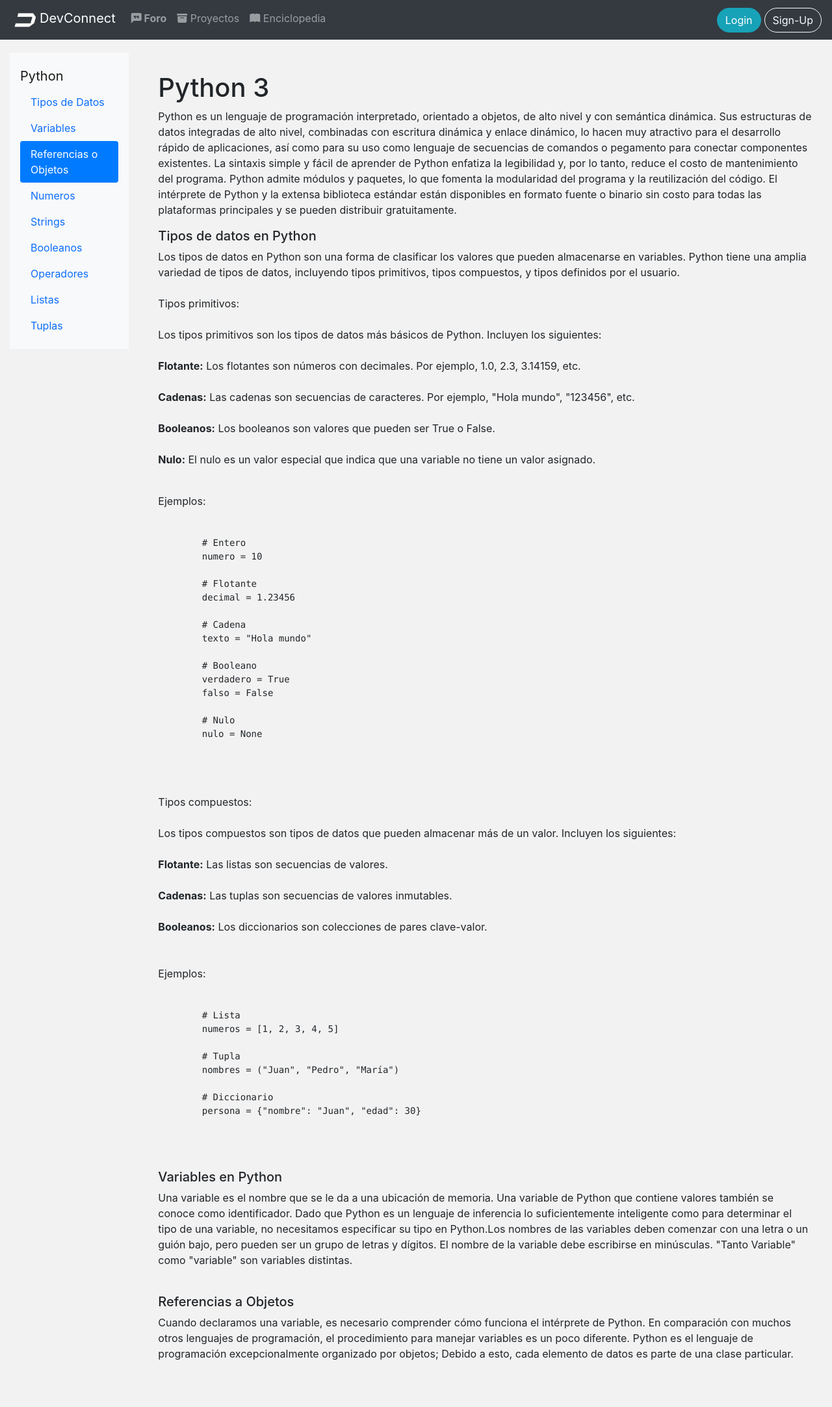
After one commit to MateoVR13/DevConnect, a Django app: page /enciclopedia in a window 1280 px wide. The commit adds this page. Shown: the whole page at 65% size. Run offline with Django 4.2, Linux system fonts and the light colour scheme; some libraries are stand-ins or nearby versions.

Commit message:
Preguntas completo, respuestas falta edit y eliminar, proyectos falta eliminar.Agregar contenido a la enciclopedia.

```diff
--- a/appdevconnect/templates/baseTemplate.html
+++ b/appdevconnect/templates/baseTemplate.html
@@ -19,7 +19,6 @@
         integrity="sha384-cuYeSxntonz0PPNlHhBs68uyIAVpIIOZZ5JqeqvYYIcEL727kskC66kF92t6Xl2V"
         crossorigin="anonymous"></script>
     <link rel="stylesheet" href="https://cdn.jsdelivr.net/npm/bootstrap-icons@1.11.1/font/bootstrap-icons.css">
-
 
     <script src="https://code.jquery.com/jquery-3.2.1.slim.min.js"
         integrity="sha384-KJ3o2DKtIkvYIK3UENzmM7KCkRr/rE9/Qpg6aAZGJwFDMVNA/GpGFF93hXpG5KkN"
@@ -65,9 +64,9 @@
                     <span class="sr-only">(current)</span>
                 </a>
 
-                <a class="nav-link" href="#">
-                    <i class="bi bi-people-fill"></i>
-                    Grupos
+                <a class="nav-link" href="/enciclopedia">
+                    <i class="bi bi-book-fill"></i>
+                    Enciclopedia
                     <span class="sr-only">(current)</span>
                 </a>
 
--- a/appdevconnect/templates/createQuestion.html
+++ b/appdevconnect/templates/createQuestion.html
@@ -9,7 +9,7 @@
     <div class="col-4">
     </div>
 
-    <div class="col-4" style="padding: 10px; border-radius: 15px; background-color:white; margin-top: 200px; box-shadow: 5px 5px 10px rgba(0, 0, 0, 0.2);">
+    <div class="col-4" style="padding: 10px; border-radius: 15px; background-color:white; margin-top: 100px; box-shadow: 5px 5px 10px rgba(0, 0, 0, 0.2);">
 
         <div class="text-center">
             <h1>Registro de Pregunta</h1>
--- /dev/null
+++ b/appdevconnect/templates/paginas/paginaEnciclopedia.html
@@ -0,0 +1,139 @@
+{% extends "baseTemplate.html" %}
+
+{% block title %} DevConnect | Enciclopedia {% endblock %}
+
+{% block content %}
+
+<div class="row">
+  <div class="col-2">
+    <nav id="navbar-example3" class="navbar navbar-light bg-light flex-column align-items-stretch p-3">
+      <a class="navbar-brand" href="#item-Python">Python</a>
+      <nav class="nav nav-pills flex-column">
+        <a class="nav-link active" href="#item-Tipos">Tipos de Datos</a>
+        <a class="nav-link" href="#item-Variables">Variables</a>
+        <a class="nav-link" href="#item-Referencias">Referencias o Objetos</a>
+        <a class="nav-link" href="#item-2">Numeros</a>
+        <a class="nav-link" href="#item-3">Strings</a>
+        <a class="nav-link" href="#item-2">Booleanos</a>
+        <a class="nav-link" href="#item-3">Operadores</a>
+        <a class="nav-link" href="#item-2">Listas</a>
+        <a class="nav-link" href="#item-3">Tuplas</a>
+      </nav>
+    </nav>
+  </div>
+  <div class="col-10" style="padding: 30px;">
+    <div data-bs-spy="scroll" data-bs-target="#navbar-example3" data-bs-offset="0" class="scrollspy-example-2"
+      tabindex="0">
+      <h1 id="item-Python">Python 3</h1>
+      <p>Python es un lenguaje de programación interpretado, orientado a objetos, de alto nivel y con semántica
+        dinámica.
+        Sus estructuras de datos integradas de alto nivel, combinadas con escritura dinámica y enlace dinámico, lo hacen
+        muy atractivo para el desarrollo rápido de aplicaciones, así como para su uso como lenguaje de secuencias de
+        comandos
+        o pegamento para conectar componentes existentes. La sintaxis simple y fácil de aprender de Python enfatiza la
+        legibilidad y, por lo tanto, reduce el costo de mantenimiento del programa. Python admite módulos y paquetes, lo
+        que fomenta la modularidad del programa y la reutilización del código. El intérprete de Python y la extensa
+        biblioteca
+        estándar están disponibles en formato fuente o binario sin costo para todas las plataformas principales y se
+        pueden
+        distribuir gratuitamente.</p>
+
+      <h5 id="item-Tipos">Tipos de datos en Python</h5>
+      <p>
+        Los tipos de datos en Python son una forma de clasificar los valores que pueden almacenarse en variables.
+        Python tiene una amplia variedad de tipos de datos, incluyendo tipos primitivos, tipos compuestos, y tipos
+        definidos por el usuario.<br>
+        <br>
+        Tipos primitivos:<br>
+        <br>
+        Los tipos primitivos son los tipos de datos más básicos de Python. Incluyen los siguientes:<br>
+        <br>
+        <strong>Flotante:</strong> Los flotantes son números con decimales. Por ejemplo, 1.0, 2.3, 3.14159, etc.<br>
+        <br>
+        <strong>Cadenas:</strong> Las cadenas son secuencias de caracteres. Por ejemplo, "Hola mundo", "123456",
+        etc.<br>
+        <br>
+        <strong>Booleanos:</strong> Los booleanos son valores que pueden ser True o False.<br>
+        <br>
+        <strong>Nulo:</strong> El nulo es un valor especial que indica que una variable no tiene un valor asignado.<br>
+      </p>
+      <br>
+      Ejemplos:
+      <pre class="hljs"><code>
+
+        # Entero
+        numero = 10
+
+        # Flotante
+        decimal = 1.23456
+
+        # Cadena
+        texto = "Hola mundo"
+
+        # Booleano
+        verdadero = True
+        falso = False
+
+        # Nulo
+        nulo = None
+
+      </code></pre>
+
+      <br>
+      Tipos compuestos:<br>
+      <br>
+      Los tipos compuestos son tipos de datos que pueden almacenar más de un valor. Incluyen los siguientes:<br>
+      <br>
+      <strong>Flotante:</strong> Las listas son secuencias de valores.<br>
+      <br>
+      <strong>Cadenas:</strong> Las tuplas son secuencias de valores inmutables.<br>
+      <br>
+      <strong>Booleanos:</strong> Los diccionarios son colecciones de pares clave-valor.<br>
+      <br>
+      <br>
+      Ejemplos:
+      <pre class="hljs"><code>
+
+        # Lista
+        numeros = [1, 2, 3, 4, 5]
+
+        # Tupla
+        nombres = ("Juan", "Pedro", "María")
+
+        # Diccionario
+        persona = {"nombre": "Juan", "edad": 30}
+
+
+    </code></pre>
+
+      <h5 id="item-Variables">Variables en Python</h5>
+      <p>Una variable es el nombre que se le da a una ubicación de memoria. Una variable de Python que contiene valores
+        también se conoce como identificador.
+
+        Dado que Python es un lenguaje de inferencia lo suficientemente inteligente como para determinar el tipo de una
+        variable, no necesitamos especificar
+
+        su tipo en Python.Los nombres de las variables deben comenzar con una letra o un guión bajo, pero pueden ser un
+        grupo de letras y dígitos.
+
+        El nombre de la variable debe escribirse en minúsculas. "Tanto Variable" como "variable" son variables
+        distintas.</p><br>
+
+      <h5 id="item-Referencias">Referencias a Objetos</h5>
+
+      <p>
+        Cuando declaramos una variable, es necesario comprender cómo funciona el intérprete de Python. En comparación
+        con muchos otros lenguajes de programación, el procedimiento para manejar variables es un poco diferente.
+
+        Python es el lenguaje de programación excepcionalmente organizado por objetos; Debido a esto, cada elemento
+        de datos es parte de una clase particular.
+      </p><br>
+
+
+
+
+    </div>
+  </div>
+</div>
+
+{% endblock %}
--- a/appdevconnect/urls.py
+++ b/appdevconnect/urls.py
@@ -9,9 +9,17 @@ urlpatterns = [
      path("accounts/", include("django.contrib.auth.urls")),
      path('accounts/register/', views.register, name='register'),
      path('pregunta', views.crear_pregunta, name='Pregunta'),
-      path('editar_pregunta/<int:pregunta_id>/', views.editar_pregunta, name='editar_pregunta'),
-      path('borrar_pregunta/<int:pregunta_id>/', views.borrar_pregunta, name='borrar_pregunta'),
-      path('responder_pregunta/<int:pregunta_id>/', views.responder_pregunta, name='responder_pregunta'),
+     path('editar_pregunta/<int:pregunta_id>/', views.editar_pregunta, name='editar_pregunta'),
+     path('borrar_pregunta/<int:pregunta_id>/', views.borrar_pregunta, name='borrar_pregunta'),
+     path('responder_pregunta/<int:pregunta_id>/', views.responder_pregunta, name='responder_pregunta'),
+     path('registrar_proyecto/', views.registrar_proyecto, name='registrar_proyecto'),
+     path('proyectos_alfabetico/', views.proyectos_alfabetico, name='proyectos_alfabetico'),
+     path('proyectos_recientes/', views.proyectos_recientes, name='proyectos_recientes'),
+     path('proyectos_antiguos/', views.proyectos_antiguos, name='proyectos_antiguos'),
+     path('preguntas_alfabetico/', views.preguntas_alfabetico, name='preguntas_alfabetico'),
+     path('preguntas_recientes/', views.preguntas_recientes, name='preguntas_recientes'),
+     path('preguntas_antiguos/', views.preguntas_antiguos, name='preguntas_antiguos'),
      path('foro', views.listar_preguntas, name='Foro'),
-     path('proyectos', views.proyectos, name='Proyectos'),
+     path('proyectos', views.listar_proyectos, name='Proyectos'),
+     path('enciclopedia', views.enciclopedia, name='Enciclopedia'),
 ]
--- a/appdevconnect/views.py
+++ b/appdevconnect/views.py
@@ -1,7 +1,7 @@
 from django.shortcuts import render, redirect
 from django.contrib.auth import login
-from .forms import PreguntaForm, RespuestaForm
-from .models import Pregunta, Respuesta
+from .forms import PreguntaForm, RespuestaForm, ProyectoForm
+from .models import Pregunta, Respuesta, Proyecto
 from django.contrib.auth.decorators import login_required
 from django.shortcuts import get_object_or_404
 
@@ -10,6 +10,9 @@ from .forms import CustomRegistrationForm
 
 def proyectos(request):
     return render(request, 'paginas/paginaProyectos.html')
+
+def enciclopedia(request):
+    return render(request, 'paginas/paginaEnciclopedia.html')
 
 def register(request):
     if request.method == 'POST':
@@ -65,6 +68,7 @@ def borrar_pregunta(request, pregunta_id):
 
     return redirect('Foro')
 
+@login_required(login_url='accounts/login')
 def responder_pregunta(request, pregunta_id):
     pregunta = Pregunta.objects.get(id=pregunta_id)
 
@@ -80,3 +84,48 @@ def responder_pregunta(request, pregunta_id):
         form = RespuestaForm()
 
     return render(request, 'createAnswer.html', {'pregunta': pregunta, 'form': form})
+
+@login_required(login_url='/accounts/login')
+def registrar_proyecto(request):
+    if request.method == 'POST':
+        form = ProyectoForm(request.POST, request.FILES)
+        if form.is_valid():
+            proyecto = form.save(commit=False)
+            proyecto.user = request.user
+            proyecto.save()
+            return redirect('Proyectos')
+    else:
+        form = ProyectoForm()
+
+    return render(request, 'createProject.html', {'form': form})
+
+
+def listar_proyectos(request):
+    proyectos = Proyecto.objects.all()
+    return render(request, 'paginas/paginaProyectos.html', {'proyectos': proyectos})
+
+
+def proyectos_alfabetico(request):
+    proyectos = Proyecto.objects.order_by('project_title')
+    return render(request, 'paginas/paginaProyectos.html', {'proyectos': proyectos})
+
+def proyectos_recientes(request):
+    proyectos = Proyecto.objects.order_by('-project_upload_date')
+    return render(request, 'paginas/paginaProyectos.html', {'proyectos': proyectos})
+
+def proyectos_antiguos(request):
+    proyectos = Proyecto.objects.order_by('project_upload_date')
+    return render(request, 'paginas/paginaProyectos.html', {'proyectos': proyectos})
+
+
+def preguntas_alfabetico(request):
+    preguntas = Pregunta.objects.order_by('question_title')
+    return render(request, 'paginas/paginaForo.html', {'preguntas': preguntas})
+
+def preguntas_recientes(request):
+    preguntas = Pregunta.objects.order_by('-question_date')
+    return render(request, 'paginas/paginaForo.html', {'preguntas': preguntas})
+
+def preguntas_antiguos(request):
+    preguntas = Pregunta.objects.order_by('question_date')
+    return render(request, 'paginas/paginaForo.html', {'preguntas': preguntas})
```
Also changed, not shown: appdevconnect/forms.py (+6 -1 lines), appdevconnect/models.py (+4 -4 lines), appdevconnect/templates/createProject.html (added, +96 -0 lines), appdevconnect/templates/paginas/paginaForo.html (+20 -25 lines), appdevconnect/templates/paginas/paginaProyectos.html (+48 -13 lines), appdevconnect/templates/projectCardTemplate.html (deleted, +0 -20 lines), appdevconnect/templates/questionTemplate.html (deleted, +0 -45 lines), appdevconnect/templates/registration/login.html (+2 -11 lines), appdevconnect/templates/registration/register.html (+16 -21 lines), appdevconnect/migrations/0004_remove_proyecto_file_name_proyecto_preview_image.py (added), appdevconnect/migrations/0005_alter_proyecto_archivo_content.py (added), appdevconnect/migrations/0006_alter_proyecto_project_upload_date.py (added), appdevconnect/migrations/0007_alter_pregunta_question_date.py (added), appdevconnect/templates/paginas/paginaEquipos.html (deleted), 1 other file.
